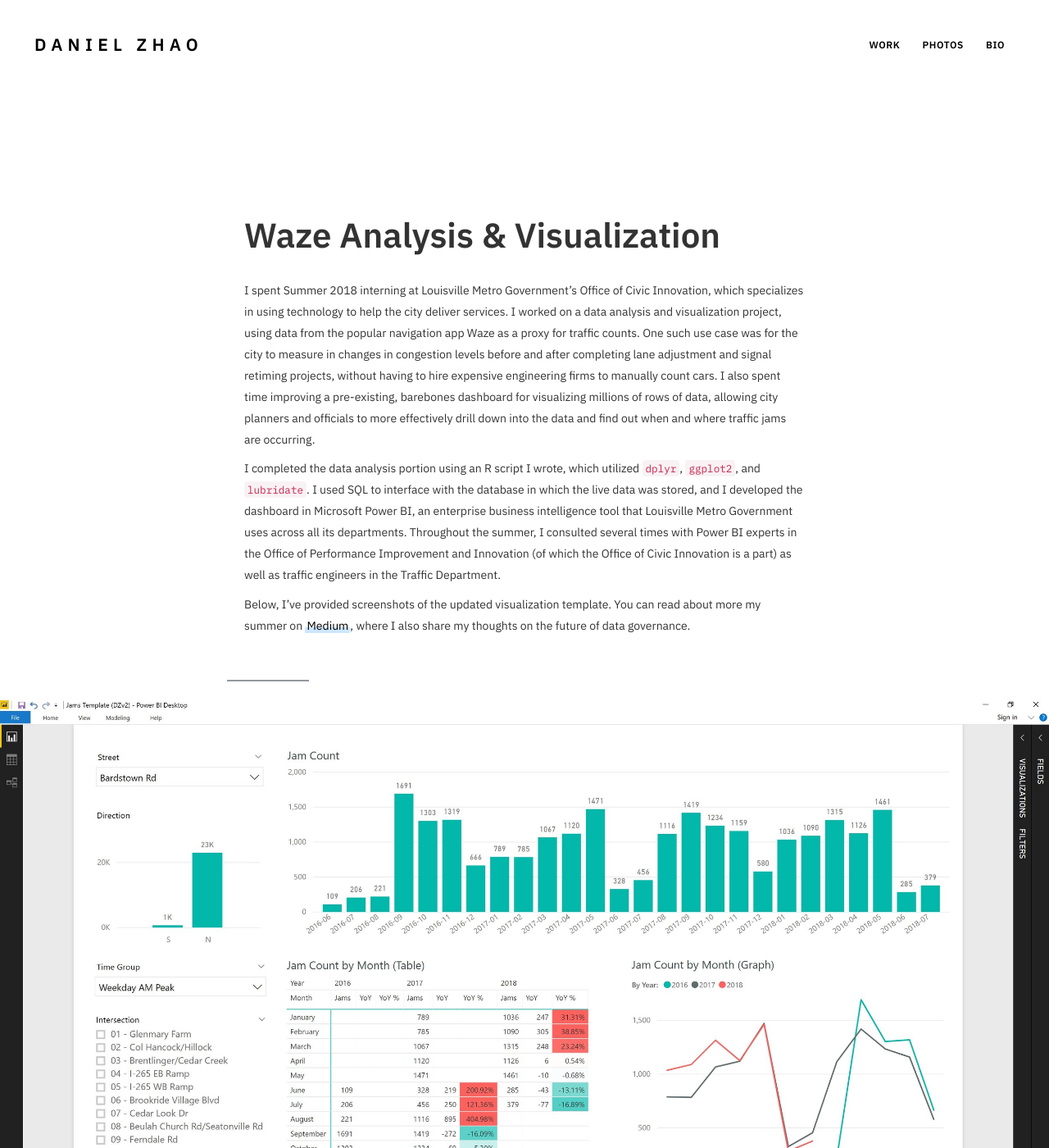
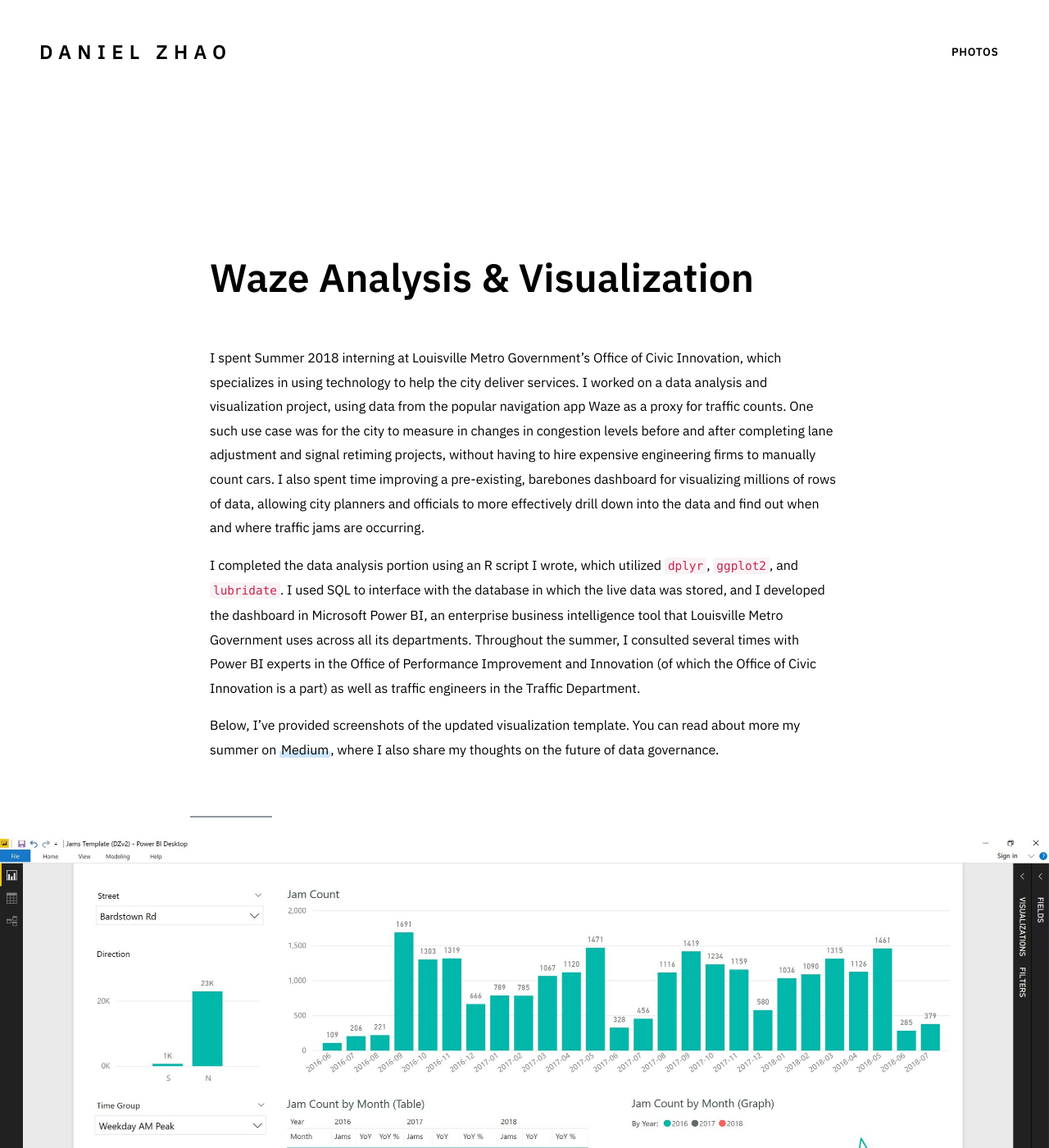
Before and after one commit to iamdanzhao/iamdanzhao.github.io, a Jekyll site: the page built from work/louisville/index.html, in a window 1280 px wide and 1400 px high. Shown: the whole window at 82% size. Built offline with Jekyll 4.4.1, drawn with Linux system fonts in a browser that asks for light colours; nearby versions of some CDN libraries; library files that are not in the unit come from our copies; some of the changed text lies outside the part shown.

Commit message:
work page under construction
louisville page now uses jekyll, added link styling to links in footer as well

```diff
--- a/_layouts/default.html
+++ b/_layouts/default.html
@@ -22,7 +22,7 @@
                 <a href="/">Daniel Zhao</a>
             </div>
             <nav>
-                <a href="/work/">Work</a>
+<!--                <a href="/work/">Work</a>-->
                 <a href="http://photos.danielzhao.com">Photos</a>
             </nav>
         </header>
@@ -39,7 +39,7 @@
                 <a href="https://linkedin.com/in/iamdanzhao" class="fa fa-linkedin" target="_blank"></a>
                 <a href="https://github.com/iamdanzhao" class="fa fa-github" target="_blank"></a>
             </div>
-            <p><strong>© 2020 Daniel Zhao</strong> / <a href="/colophon/">Colophon</a>.</p>
+            <p><strong>© 2020 Daniel Zhao</strong> / <a href="/colophon/">Colophon</a></p>
         </footer>
     </body>
 </html>
--- a/styles/main.css
+++ b/styles/main.css
@@ -23,7 +23,8 @@
     z-index: 2000;
 }
 
-main a:not(.button):not(.fa):not(.arrow) {
+main a:not(.button):not(.fa):not(.arrow),
+footer a:not(.button):not(.fa):not(.arrow){
     padding-left: 2px;
     padding-right: 2px;
     color: black;
@@ -34,7 +35,9 @@
 }
 
 main a:not(.button):not(.arrow):focus,
-main a:not(.button):not(.arrow):hover {
+main a:not(.button):not(.arrow):hover,
+footer a:not(.button):not(.arrow):focus,
+footer a:not(.button):not(.arrow):hover {
     background: var(--color-blue);
     color: white;
     transition: all 0.25s;
--- a/work/louisville/index.html
+++ b/work/louisville/index.html
@@ -1,41 +1,8 @@
-<!DOCTYPE html>
-<html>
-    <head>
+---
+layout: default
+title: Waze traffic dashboard / Daniel Zhao
+---
 
-        <!-- IF YOU ARE FORKING, REMOVE THESE LINES OF CODE, STARTING HERE -->
-        <!-- Global site tag (gtag.js) - Google Analytics -->
-        <script async src="https://www.googletagmanager.com/gtag/js?id=UA-144726595-1"></script>
-        <script>
-            window.dataLayer = window.dataLayer || [];
-            function gtag(){dataLayer.push(arguments);}
-            gtag('js', new Date());
-
-            gtag('config', 'UA-144726595-1');
-        </script>
-        <!-- REMOVE, ENDING HERE -->
-
-        <meta charset="utf-8">
-        <title>Daniel Zhao</title>
-        <link rel="stylesheet" href="/styles/bootstrap.css">
-        <script src="https://ajax.googleapis.com/ajax/libs/jquery/3.4.1/jquery.min.js"></script>
-        <script src="https://maxcdn.bootstrapcdn.com/bootstrap/3.4.0/js/bootstrap.min.js"></script>
-        <link href="/styles/main.css" rel="stylesheet">
-        <link href="https://fonts.googleapis.com/css?family=IBM+Plex+Mono|IBM+Plex+Sans:200,300,400,400i,500,600&display=swap" rel="stylesheet">
-        <link rel="stylesheet" href="https://cdnjs.cloudflare.com/ajax/libs/font-awesome/4.7.0/css/font-awesome.min.css">
-        <meta name="viewport" content="width=device-width, initial-scale=1, maximum-scale=1, minimum-scale=1">
-    </head>
-    <body>
-        <header>
-            <div id="siteTitle">
-                <a href="/">Daniel Zhao</a>
-            </div>
-            <nav>
-                <a href="/work/">Work</a>
-                <a href="http://photos.danielzhao.com">Photos</a>
-                <a href="/bio/">Bio</a>
-            </nav>
-        </header>
-        <main>
 <div class="wide">
     <h1>Waze Analysis &amp; Visualization</h1>
     <p>I spent Summer 2018 interning at Louisville Metro Government’s Office of Civic Innovation, which specializes in using technology to help the city deliver services. I worked on a data analysis and visualization project, using data from the popular navigation app Waze as a proxy for traffic counts. One such use case was for the city to measure in changes in congestion levels before and after completing lane adjustment and signal retiming projects, without having to hire expensive engineering firms to manually count cars. I also spent time improving a pre-existing, barebones dashboard for visualizing millions of rows of data, allowing city planners and officials to more effectively drill down into the data and find out when and where traffic jams are occurring.</p>
@@ -75,17 +42,3 @@
 <div class="wide">
     <p class="caption"><strong>Pre/post comparison page:</strong> A completely new page that allows the user to perform a before/after comparison of traffic count during two distinct user-selected periods. The use case I had in mind was compiling data for a report or policy brief, particularly to show the impact of a project: if a traffic signal retiming was conducted along a route in November 2017, then the left side could display data for November 2016 to October 2017 and the right side could display data for November 2017 to October 2018, and the user would be able to quickly pull that data.</p>
 </div>
-        </main>
-        <footer>
-            <div class="icon-bar">
-                <a href="https://instagram.com/danielzhao.ph" class="fa fa-instagram" target="_blank"></a>
-                <a href="https://twitter.com/iamdanzhao" class="fa fa-twitter" target="_blank"></a>
-                <a href="https://medium.com/@danielzhao" class="fa fa-medium" target="_blank"></a>
-                <a href="https://linkedin.com/in/iamdanzhao" class="fa fa-linkedin" target="_blank"></a>
-                <a href="https://github.com/iamdanzhao" class="fa fa-github" target="_blank"></a>
-            </div>
-            <p><strong>© 2019 Daniel Zhao</strong></p>
-        </footer>
-        <!-- https://www.w3schools.com/howto/howto_js_slideshow.asp -->
-    </body>
-</html>
```
Lines whose indentation alone changed are shown as unchanged.
